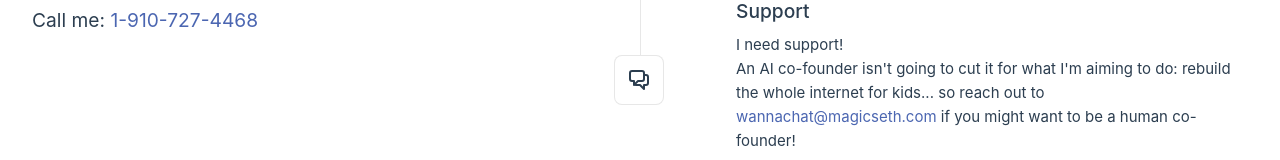
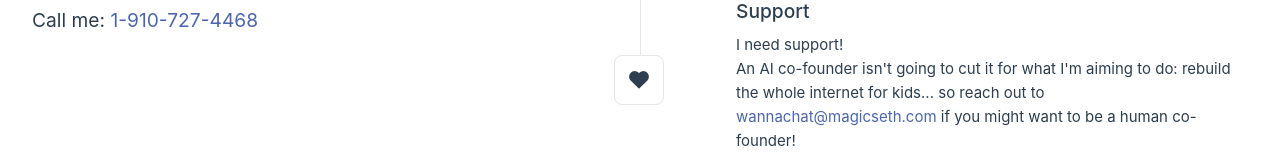
Before and after one commit to magicseth/wanna, a Vue app: page / in a window 1280 px wide. Shown: the part 440-600 px from the top of the page. Built offline with nearby package versions, Linux system fonts and the light colour scheme.

Commit message:
fix title

```diff
--- a/index.html
+++ b/index.html
@@ -4,7 +4,7 @@
     <meta charset="UTF-8">
     <link rel="icon" href="/favicon.ico">
     <meta name="viewport" content="width=device-width, initial-scale=1.0">
-    <title>Vite App</title>
+    <title>Wanna Chat?</title>
   </head>
   <body>
     <div id="app"></div>
--- a/src/components/TheWelcome.vue
+++ b/src/components/TheWelcome.vue
@@ -33,7 +33,7 @@ import SupportIcon from "./icons/IconSupport.vue";
 
   <WelcomeItem>
     <template #icon>
-      <CommunityIcon />
+      <SupportIcon />
     </template>
     <template #heading>Support</template>
     I need support!
```
